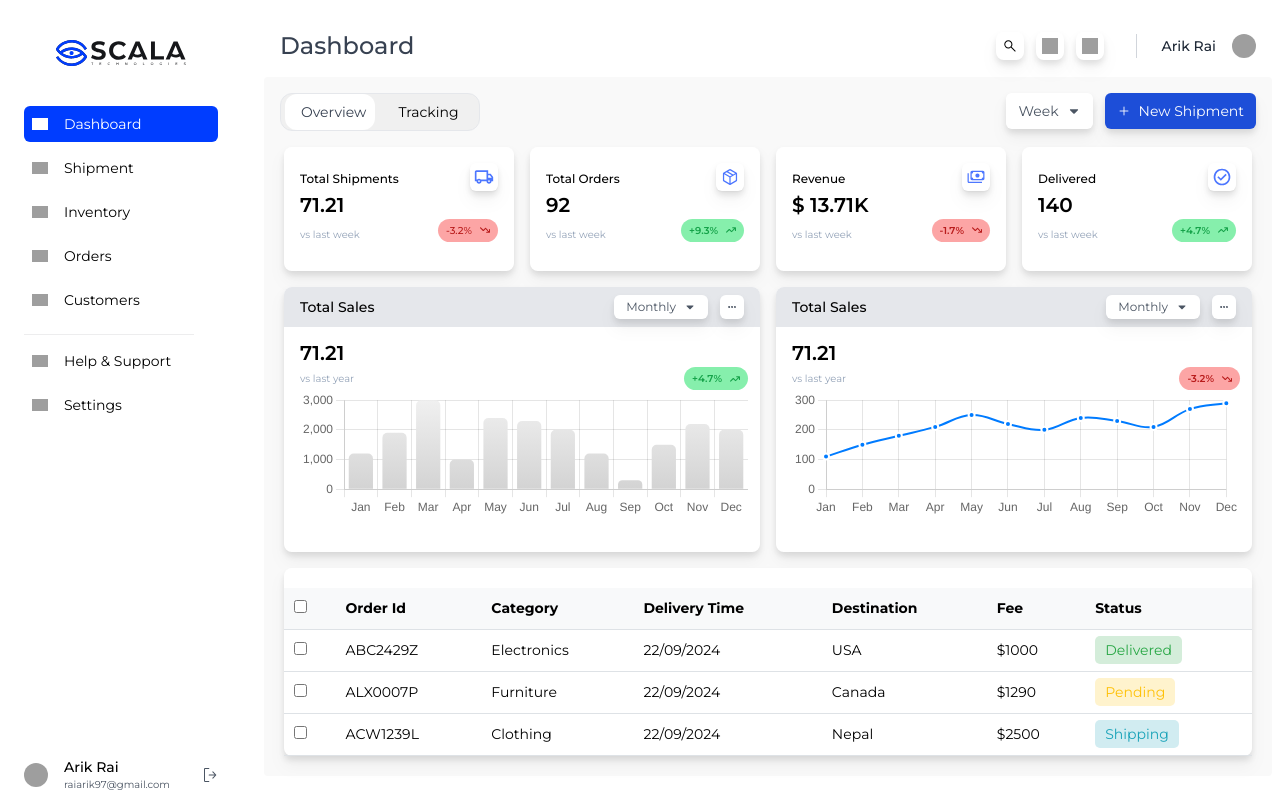
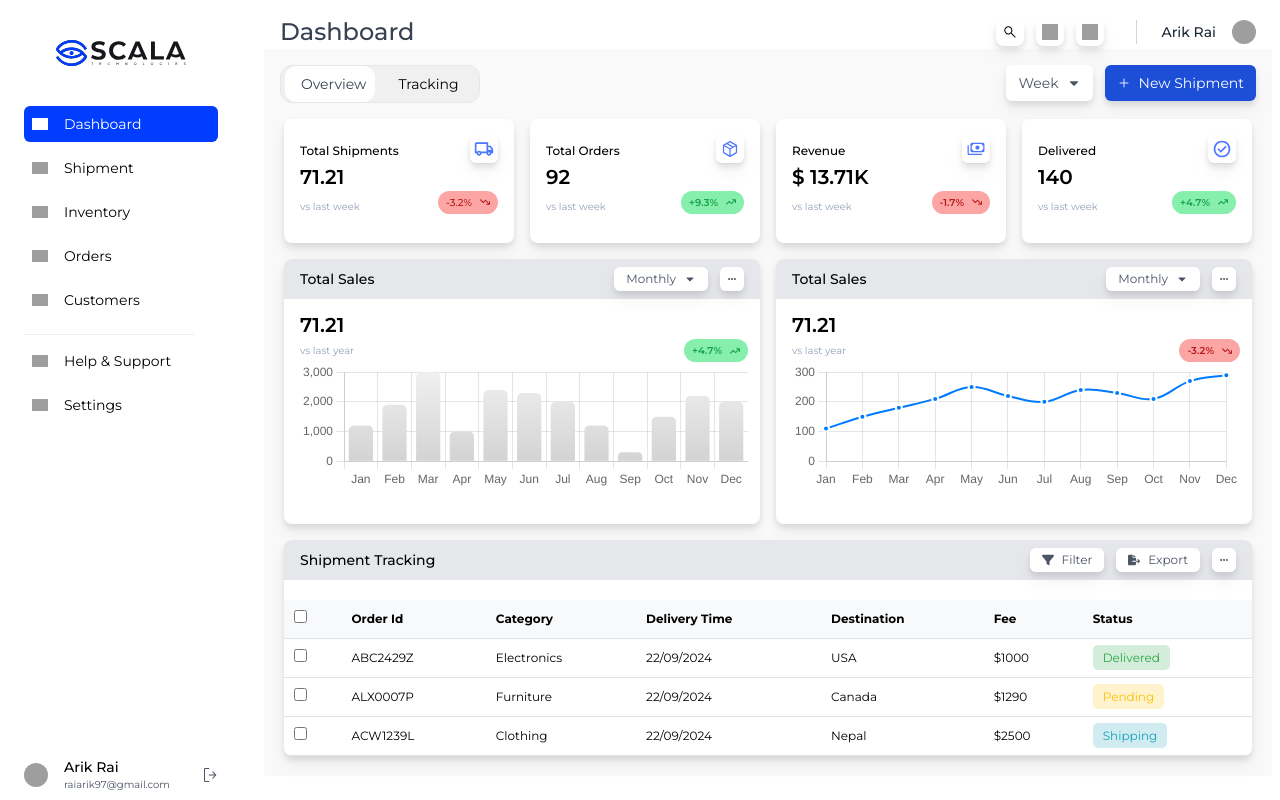
Before and after one commit to KilluaZ01/ScalaSupplies, a React (Vite) app in the folder Client/: page /dashboard in a window 1280 px wide. Built offline with nearby package versions, Linux system fonts and the light colour scheme; grey boxes are pictures that could not be loaded.

Commit message:
Inventory Completed and Some changes made in Shipment

```diff
--- a/Client/src/components/GridDisplay.jsx
+++ b/Client/src/components/GridDisplay.jsx
@@ -1,5 +1,10 @@
 import React, { useState } from "react";
-import { FaArrowTrendDown, FaArrowTrendUp } from "react-icons/fa6";
+import {
+  FaArrowTrendDown,
+  FaArrowTrendUp,
+  FaFileExport,
+  FaFilter,
+} from "react-icons/fa6";
 import { assets } from "../assets/assets";
 import { FaCaretDown } from "react-icons/fa";
 import { SlOptions } from "react-icons/sl";
@@ -214,6 +219,26 @@ const GridDisplay = () => {
           </div>
         </div>
         <div className="col-span-8 bg-white drop-shadow-lg rounded-lg">
+          <div className="flex items-center px-4 py-2 rounded-t-lg bg-gray-200 flex-row justify-between">
+            <h1 className="font-medium text-sm">Shipment Tracking</h1>
+            <div>
+              <div className="relative">
+                <div className="flex items-center space-x-3">
+                  <button className="flex items-center text-xs px-3 py-1 bg-white text-gray-600 rounded-md drop-shadow-lg hover:bg-slate-100 focus:outline-none">
+                    <FaFilter className="mr-2" />
+                    Filter
+                  </button>
+                  <button className="flex items-center text-xs px-3 py-1 bg-white text-gray-600 rounded-md drop-shadow-lg hover:bg-slate-100 focus:outline-none">
+                    <FaFileExport className="mr-2" />
+                    Export
+                  </button>
+                  <button className="flex items-center p-2 bg-white h-6 w-6 text-gray-600 rounded-md drop-shadow-lg hover:bg-slate-100 focus:outline-none">
+                    <SlOptions />
+                  </button>
+                </div>
+              </div>
+            </div>
+          </div>
           <OrderTable />
         </div>
       </div>
--- a/Client/src/components/GridInventory.jsx
+++ b/Client/src/components/GridInventory.jsx
@@ -1,11 +1,18 @@
 import React, { useState } from "react";
-import { FaArrowTrendDown, FaArrowTrendUp } from "react-icons/fa6";
+import {
+  FaArrowTrendDown,
+  FaArrowTrendUp,
+  FaFileExport,
+  FaFilter,
+} from "react-icons/fa6";
 import { assets } from "../assets/assets";
 import { FaCaretDown } from "react-icons/fa";
 import { SlOptions } from "react-icons/sl";
 import MonthlyBarChart from "./charts/MonthlyBarChart";
 import SalesTrendChart from "./charts/SalesTrendChart";
 import OrderTable from "./OrderTable";
+import StockAvailability from "./StockAvailability";
+import InventoryTable from "./InventoryTable";
 
 const GridInventory = () => {
   const [isOpen, setIsOpen] = useState(false);
@@ -15,92 +22,76 @@ const GridInventory = () => {
 
   return (
     <div>
-      <div className="h-full w-full grid grid-cols-8 grid-rows-3 gap-4 px-5 pb-5">
+      <div className="h-full w-full grid grid-cols-8 grid-rows-2 gap-4 px-5 pb-5">
         <div className="col-span-2 row-span-1 p-4 flex flex-col bg-white drop-shadow-lg rounded-lg">
           <div className="flex items-center justify-between">
-            <h3 className="font-medium text-xs mt-1">Total Shipments</h3>
+            <h3 className="font-medium text-xs mt-1">Total Inventory</h3>
             <img
               className="drop-shadow-lg shadow-sm rounded-md h-7 w-7 bg-white p-1"
               src={assets.truck}
               alt=""
             />
           </div>
-          <p className="font-semibold text-xl">71.21</p>
-          <div className="flex items-center justify-between">
-            <p className="mt-2 text-[10px] text-slate-400 font-normal">
-              vs last week
-            </p>
-            <div className="flex flex-row items-center gap-2 bg-red-300 text-red-700 text-[10px] font-medium rounded-2xl px-2 py-1">
-              -3.2%
-              <FaArrowTrendDown />
-            </div>
-          </div>
+          <p className="font-semibold text-xl">$520,000</p>
         </div>
         <div className="col-span-2 row-span-1 col-start-3 p-4 flex flex-col bg-white drop-shadow-lg rounded-lg">
           <div className="flex items-center justify-between">
-            <h3 className="font-medium text-xs mt-1">Total Orders</h3>
+            <h3 className="font-medium text-xs mt-1">Units on Hand</h3>
+            <img
+              className="drop-shadow-lg shadow-sm rounded-md h-7 w-7 bg-white p-1"
+              src={assets.check}
+              alt=""
+            />
+          </div>
+          <p className="font-semibold text-xl">1,200</p>
+        </div>
+
+        <div className="col-span-2 row-span-1 row-start-2 p-4 flex flex-col bg-white drop-shadow-lg rounded-lg">
+          <div className="flex items-center justify-between">
+            <h3 className="font-medium text-xs mt-1">Units on Order</h3>
+            <img
+              className="drop-shadow-lg shadow-sm rounded-md h-7 w-7 bg-white p-1"
+              src={assets.money}
+              alt=""
+            />
+          </div>
+          <p className="font-semibold text-xl">3,000</p>
+        </div>
+
+        <div className="col-span-2 row-span-1 row-start-2 col-start-1 p-4 flex flex-col bg-white drop-shadow-lg rounded-lg">
+          <div className="flex items-center justify-between">
+            <h3 className="font-medium text-xs mt-1">Units to Reorder</h3>
             <img
               className="drop-shadow-lg shadow-sm rounded-md h-7 w-7 bg-white p-1"
               src={assets.pack}
               alt=""
             />
           </div>
-          <p className="font-semibold text-xl">92</p>
-          <div className="flex items-center justify-between">
-            <p className="mt-2 text-[10px] text-slate-400 font-normal">
-              vs last week
-            </p>
-            <div className="flex flex-row items-center gap-2 bg-green-300 text-green-600 text-[10px] font-semibold rounded-2xl px-2 py-1">
-              +9.3%
-              <FaArrowTrendUp />
-            </div>
-          </div>
+          <p className="font-semibold text-xl">500</p>
         </div>
-
-        <div className="col-span-2 row-span-1 col-start-5 p-4 flex flex-col bg-white drop-shadow-lg rounded-lg">
-          <div className="flex items-center justify-between">
-            <h3 className="font-medium text-xs mt-1">Revenue</h3>
-            <img
-              className="drop-shadow-lg shadow-sm rounded-md h-7 w-7 bg-white p-1"
-              src={assets.money}
-              alt=""
-            />
-          </div>
-          <p className="font-semibold text-xl">$ 13.71K</p>
-          <div className="flex items-center justify-between">
-            <p className="mt-2 text-[10px] text-slate-400 font-normal">
-              vs last week
-            </p>
-            <div className="flex flex-row items-center gap-2 bg-red-300 text-red-700 text-[10px] font-semibold rounded-2xl px-2 py-1">
-              -1.7%
-              <FaArrowTrendDown />
-            </div>
-          </div>
-        </div>
-
-        <div className="col-span-2 row-span-1 col-start-7 p-4 flex flex-col bg-white drop-shadow-lg rounded-lg">
-          <div className="flex items-center justify-between">
-            <h3 className="font-medium text-xs mt-1">Delivered</h3>
-            <img
-              className="drop-shadow-lg shadow-sm rounded-md h-7 w-7 bg-white p-1"
-              src={assets.check}
-              alt=""
-            />
-          </div>
-          <p className="font-semibold text-xl">140</p>
-          <div className="flex items-center justify-between">
-            <p className="mt-2 text-[10px] text-slate-400 font-normal">
-              vs last week
-            </p>
-            <div className="flex flex-row items-center gap-2 bg-green-300 text-green-600 text-[10px] font-semibold rounded-2xl px-2 py-1">
-              +4.7%
-              <FaArrowTrendUp />
-            </div>
-          </div>
+        <div className="col-span-4 row-span-2 col-start-5 flex flex-col bg-white drop-shadow-lg rounded-lg">
+          <StockAvailability />
         </div>
 
         <div className="col-span-8 bg-white drop-shadow-lg rounded-lg">
-          <OrderTable />
+          <div className="flex items-center px-4 py-2 rounded-t-lg bg-gray-200 flex-row justify-between">
+            <h1 className="font-medium text-sm">Reorder Recommendations</h1>
+            <div>
+              <div className="relative">
+                <div className="flex items-center space-x-3">
+                  <button className="flex items-center text-xs px-3 py-1 bg-white text-gray-600 rounded-md drop-shadow-lg hover:bg-slate-100 focus:outline-none">
+                    <FaFilter className="mr-2" />
+                    Filter
+                  </button>
+
+                  <button className="flex items-center p-2 bg-white h-6 w-6 text-gray-600 rounded-md drop-shadow-lg hover:bg-slate-100 focus:outline-none">
+                    <SlOptions />
+                  </button>
+                </div>
+              </div>
+            </div>
+          </div>
+          <InventoryTable />
         </div>
       </div>
     </div>
--- a/Client/src/components/GridShipment.jsx
+++ b/Client/src/components/GridShipment.jsx
@@ -82,7 +82,7 @@ const GridShipment = () => {
         </div>
         <div className="col-span-5 flex flex-col bg-white drop-shadow-lg rounded-lg">
           <div className="flex items-center px-4 py-2 rounded-t-lg bg-gray-200 flex-row justify-between">
-            <h1 className="font-medium text-sm">Total Sales</h1>
+            <h1 className="font-medium text-sm">Shipment Tracking</h1>
             <div>
               <div className="relative">
                 <div className="flex items-center space-x-3">
--- /dev/null
+++ b/Client/src/components/InventoryTable.jsx
@@ -0,0 +1,119 @@
+import React, { useState } from "react";
+
+const InventoryTable = () => {
+  const [orderAdded, setOrderAdded] = useState({});
+
+  const products = [
+    {
+      product: "Nike Airforce 1",
+      sku: "LK-200192",
+      onHand: "1,290",
+      unitsToReorder: "2,500",
+      cost: "$12,200",
+    },
+    {
+      product: "MacBook Pro 14",
+      sku: "LK-119928",
+      onHand: "90",
+      unitsToReorder: "200",
+      cost: "$122,200",
+    },
+    {
+      product: "Kitchen Supply",
+      sku: "LT-190283",
+      onHand: "1,900",
+      unitsToReorder: "2,500",
+      cost: "$14,200",
+    },
+    {
+      product: "Auto Parts",
+      sku: "LT-229102",
+      onHand: "990",
+      unitsToReorder: "1,550",
+      cost: "$20,000",
+    },
+    {
+      product: "Walmart Supply",
+      sku: "LT-009218",
+      onHand: "880",
+      unitsToReorder: "9,050",
+      cost: "$12,000",
+    },
+    {
+      product: "Shoes",
+      sku: "LT-119203",
+      onHand: "1,110",
+      unitsToReorder: "2,250",
+      cost: "$12,200",
+    },
+  ];
+
+  const handleOrderClick = (index) => {
+    setOrderAdded((prevState) => ({
+      ...prevState,
+      [index]: !prevState[index],
+    }));
+  };
+
+  return (
+    <table
+      style={{
+        width: "100%",
+        borderCollapse: "collapse",
+        marginTop: "20px",
+        fontSize: "12px",
+      }}
+    >
+      <thead>
+        <tr style={{ backgroundColor: "#f8f9fa", textAlign: "left" }}>
+          <th style={{ padding: "10px", borderBottom: "1px solid #dee2e6" }}>
+            Product
+          </th>
+          <th style={{ padding: "10px", borderBottom: "1px solid #dee2e6" }}>
+            SKU
+          </th>
+          <th style={{ padding: "10px", borderBottom: "1px solid #dee2e6" }}>
+            On-hand
+          </th>
+          <th style={{ padding: "10px", borderBottom: "1px solid #dee2e6" }}>
+            Units to Reorder
+          </th>
+          <th style={{ padding: "10px", borderBottom: "1px solid #dee2e6" }}>
+            Cost
+          </th>
+          <th style={{ padding: "10px", borderBottom: "1px solid #dee2e6" }}>
+            Action
+          </th>
+        </tr>
+      </thead>
+      <tbody>
+        {products.map((product, index) => (
+          <tr key={index} style={{ borderBottom: "1px solid #dee2e6" }}>
+            <td style={{ padding: "10px" }}>{product.product}</td>
+            <td style={{ padding: "10px" }}>{product.sku}</td>
+            <td style={{ padding: "10px" }}>{product.onHand}</td>
+            <td style={{ padding: "10px" }}>{product.unitsToReorder}</td>
+            <td style={{ padding: "10px" }}>{product.cost}</td>
+            <td style={{ padding: "10px" }}>
+              <button
+                onClick={() => handleOrderClick(index)}
+                style={{
+                  backgroundColor: orderAdded[index] ? "#28a745" : "#6c757d",
+                  color: "#fff",
+                  padding: "5px 10px",
+                  border: "none",
+                  borderRadius: "5px",
+                  cursor: "pointer",
+                }}
+              >
+                {orderAdded[index] ? "Order Added" : "Add to Order"}
+              </button>
+            </td>
+          </tr>
+        ))}
+      </tbody>
+    </table>
+  );
+};
+
+export default InventoryTable;
--- a/Client/src/components/OrderTable.jsx
+++ b/Client/src/components/OrderTable.jsx
@@ -38,7 +38,6 @@ const OrderTable = () => {
               color: "#28a745",
               padding: "5px 10px",
               borderRadius: "5px",
-              fontSize: "0.875rem", // small text size
             }}
           >
             Delivered
@@ -52,7 +51,6 @@ const OrderTable = () => {
               color: "#ffc107",
               padding: "5px 10px",
               borderRadius: "5px",
-              fontSize: "0.875rem", // small text size
             }}
           >
             Pending
@@ -66,14 +64,13 @@ const OrderTable = () => {
               color: "#17a2b8",
               padding: "5px 10px",
               borderRadius: "5px",
-              fontSize: "0.875rem", // small text size
             }}
           >
             Shipping
           </span>
         );
       default:
-        return <span style={{ fontSize: "0.875rem" }}>{status}</span>;
+        return <span>{status}</span>;
     }
   };
 
@@ -83,71 +80,30 @@ const OrderTable = () => {
         width: "100%",
         borderCollapse: "collapse",
         marginTop: "20px",
+        fontSize: "12px",
       }}
     >
       <thead>
         <tr style={{ backgroundColor: "#f8f9fa", textAlign: "left" }}>
-          <th
-            style={{
-              padding: "10px",
-              borderBottom: "1px solid #dee2e6",
-              fontSize: "0.875rem",
-            }}
-          >
+          <th style={{ padding: "10px", borderBottom: "1px solid #dee2e6" }}>
             <input type="checkbox" />
           </th>
-          <th
-            style={{
-              padding: "10px",
-              borderBottom: "1px solid #dee2e6",
-              fontSize: "0.875rem",
-            }}
-          >
+          <th style={{ padding: "10px", borderBottom: "1px solid #dee2e6" }}>
             Order Id
           </th>
-          <th
-            style={{
-              padding: "10px",
-              borderBottom: "1px solid #dee2e6",
-              fontSize: "0.875rem",
-            }}
-          >
+          <th style={{ padding: "10px", borderBottom: "1px solid #dee2e6" }}>
             Category
           </th>
-          <th
-            style={{
-              padding: "10px",
-              borderBottom: "1px solid #dee2e6",
-              fontSize: "0.875rem",
-            }}
-          >
+          <th style={{ padding: "10px", borderBottom: "1px solid #dee2e6" }}>
             Delivery Time
           </th>
-          <th
-            style={{
-              padding: "10px",
-              borderBottom: "1px solid #dee2e6",
-              fontSize: "0.875rem",
-            }}
-          >
+          <th style={{ padding: "10px", borderBottom: "1px solid #dee2e6" }}>
             Destination
           </th>
-          <th
-            style={{
-              padding: "10px",
-              borderBottom: "1px solid #dee2e6",
-              fontSize: "0.875rem",
-            }}
-          >
+          <th style={{ padding: "10px", borderBottom: "1px solid #dee2e6" }}>
             Fee
           </th>
-          <th
-            style={{
-              padding: "10px",
-              borderBottom: "1px solid #dee2e6",
-              fontSize: "0.875rem",
-            }}
-          >
+          <th style={{ padding: "10px", borderBottom: "1px solid #dee2e6" }}>
             Status
           </th>
         </tr>
@@ -155,27 +111,15 @@ const OrderTable = () => {
       <tbody>
         {orders.map((order, index) => (
           <tr key={index} style={{ borderBottom: "1px solid #dee2e6" }}>
-            <td style={{ padding: "10px", fontSize: "0.875rem" }}>
+            <td style={{ padding: "10px" }}>
               <input type="checkbox" />
             </td>
-            <td style={{ padding: "10px", fontSize: "0.875rem" }}>
-              {order.id}
-            </td>
-            <td style={{ padding: "10px", fontSize: "0.875rem" }}>
-              {order.category}
-            </td>
-            <td style={{ padding: "10px", fontSize: "0.875rem" }}>
-              {order.deliveryTime}
-            </td>
-            <td style={{ padding: "10px", fontSize: "0.875rem" }}>
-              {order.destination}
-            </td>
-            <td style={{ padding: "10px", fontSize: "0.875rem" }}>
-              {order.fee}
-            </td>
-            <td style={{ padding: "10px", fontSize: "0.875rem" }}>
-              {getStatusLabel(order.status)}
-            </td>
+            <td style={{ padding: "10px" }}>{order.id}</td>
+            <td style={{ padding: "10px" }}>{order.category}</td>
+            <td style={{ padding: "10px" }}>{order.deliveryTime}</td>
+            <td style={{ padding: "10px" }}>{order.destination}</td>
+            <td style={{ padding: "10px" }}>{order.fee}</td>
+            <td style={{ padding: "10px" }}>{getStatusLabel(order.status)}</td>
           </tr>
         ))}
       </tbody>
--- /dev/null
+++ b/Client/src/components/StockAvailability.jsx
@@ -0,0 +1,81 @@
+import React from "react";
+
+const StockAvailability = () => {
+  // Example data
+  const totalStock = 2400;
+  const availableStock = 1600;
+  const lowStock = 500;
+  const outOfStock = 300;
+
+  const lowStockItems = [
+    { name: "MacBook Pro 14-inch", quantity: 22, brand: "Apple Inc." },
+    { name: "Dell Inspiron", quantity: 12, brand: "Dell Inc." },
+    { name: "HP Spectre 360", quantity: 19, brand: "HP Inc." },
+  ];
+
+  return (
+    <div className="p-6 bg-white rounded-lg shadow-md">
+      <div className="flex justify-between items-center mb-4">
+        <h2 className="text-lg font-semibold">Stock Availability</h2>
+        <button className="text-gray-400">•••</button>
+      </div>
+
+      <div className="text-4xl font-bold mb-1">{totalStock}</div>
+      <p className="text-gray-500 mb-4">Total Stock</p>
+
+      {/* Progress Bar */}
+      <div className="flex items-center space-x-2 mb-4">
+        <div className="w-3/4 h-3 flex rounded-full overflow-hidden">
+          <div
+            style={{ width: `${(availableStock / totalStock) * 100}%` }}
+            className="bg-blue-500"
+          ></div>
+          <div
+            style={{ width: `${(lowStock / totalStock) * 100}%` }}
+            className="bg-yellow-500"
+          ></div>
+          <div
+            style={{ width: `${(outOfStock / totalStock) * 100}%` }}
+            className="bg-red-500"
+          ></div>
+        </div>
+      </div>
+
+      {/* Legend */}
+      <div className="flex justify-between text-sm text-gray-500 mb-4">
+        <div className="flex items-center">
+          <span className="w-2 h-2 bg-blue-500 rounded-full mr-1"></span>{" "}
+          Available
+        </div>
+        <div className="flex items-center">
+          <span className="w-2 h-2 bg-yellow-500 rounded-full mr-1"></span> Low
+          Stock
+        </div>
+        <div className="flex items-center">
+          <span className="w-2 h-2 bg-red-500 rounded-full mr-1"></span> Out of
+          Stock
+        </div>
+      </div>
+
+      {/* Low Stock Items */}
+      <h3 className="text-sm font-semibold mb-2">Low Stock</h3>
+      <div>
+        {lowStockItems.map((item, index) => (
+          <div
+            key={index}
+            className="flex justify-between text-sm text-gray-700 mb-1"
+          >
+            <div className="flex items-center">
+              <span className="w-2 h-2 bg-yellow-500 rounded-full mr-2"></span>
+              <span>{item.name}</span>
+            </div>
+            <span>{item.quantity}</span>
+            <span className="text-gray-500">{item.brand}</span>
+          </div>
+        ))}
+      </div>
+    </div>
+  );
+};
+
+export default StockAvailability;
```
